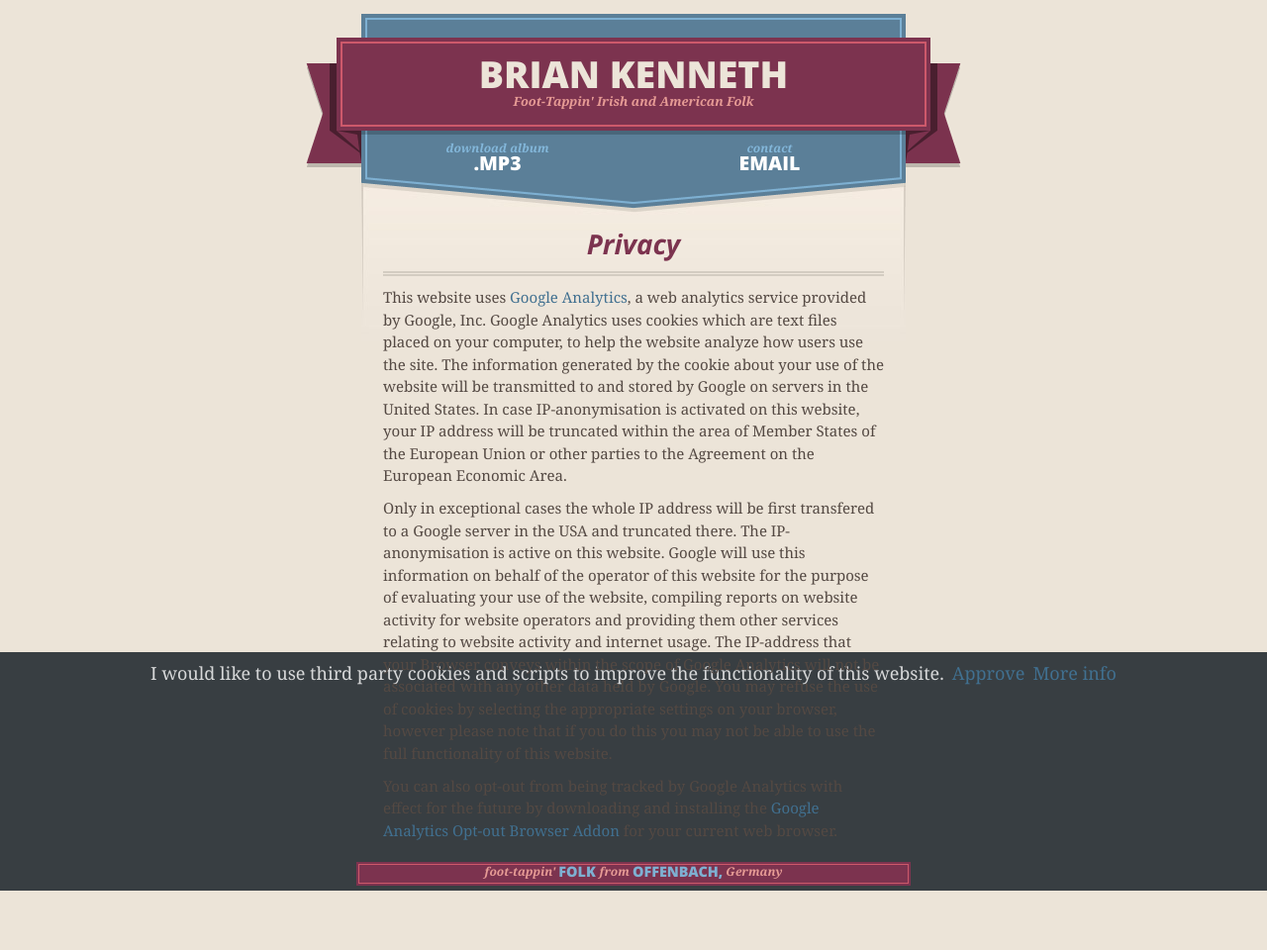
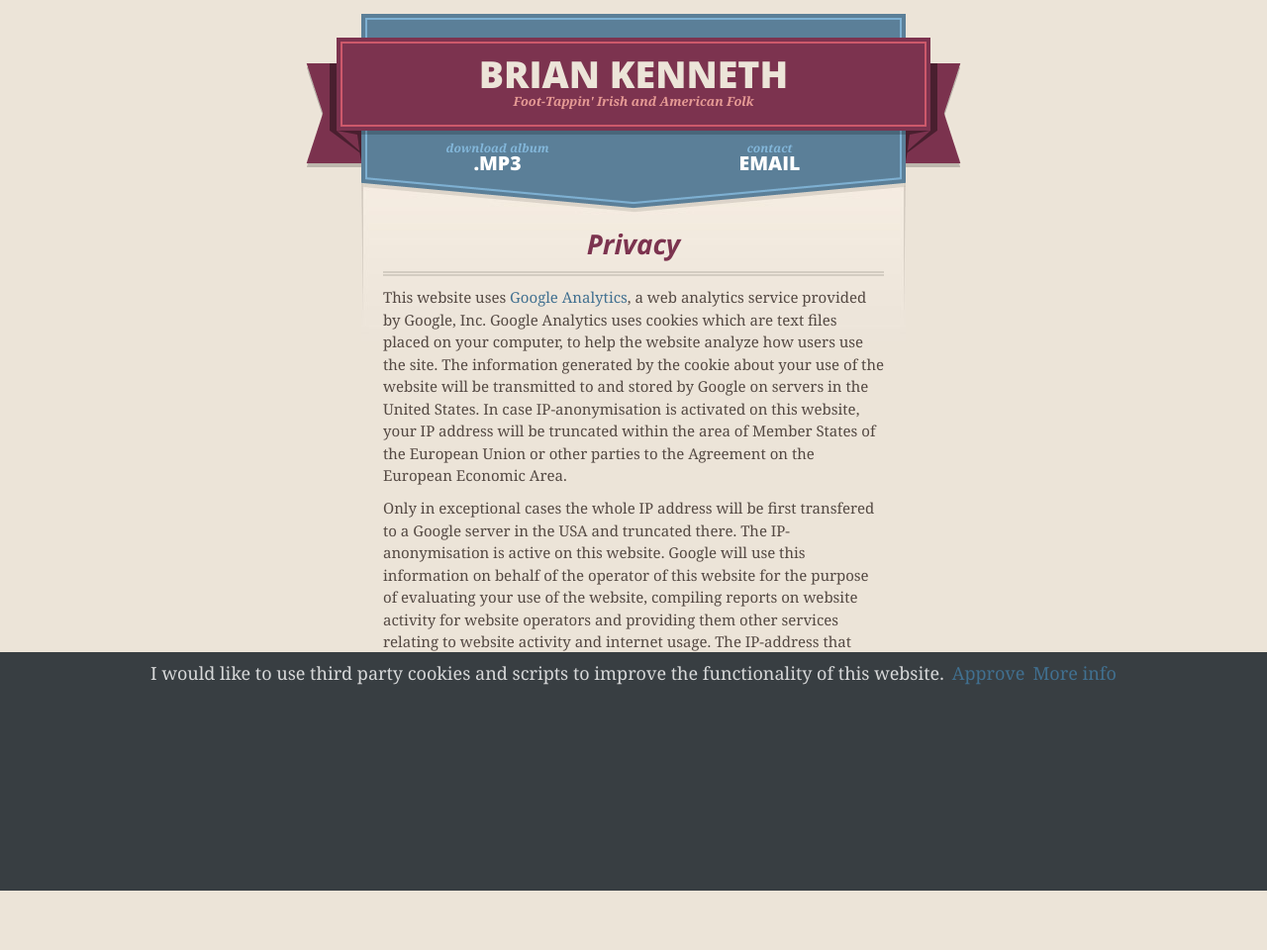
Before and after one commit to BrianInGermany/briankennethmusic, a Jekyll site: the page built from privacy.md, in a window 1280 px wide. Shown: the whole page at 99% size. Built offline with Jekyll 4.4.1, drawn with Linux system fonts in a browser that asks for light colours; our own code applies the rules of GitHub Pages for plain Markdown files; comment, search, counter and statistics services are not loaded.

Commit message:
added z index to cookie div

```diff
--- a/_includes/cookie-consent.html
+++ b/_includes/cookie-consent.html
@@ -6,7 +6,7 @@
         #cookie-notice a {position: relative; bottom: 4px;}
     }
 </style>
-<div id="cookie-notice"><span>I would like to use third party cookies and scripts to improve the functionality of this website.</span><a id="cookie-notice-accept" class="btn btn-primary btn-sm">Approve</a><a href="/privacy" class="btn btn-primary btn-sm">More info</a></div>
+<div id="cookie-notice" style="z-index:10"><span>I would like to use third party cookies and scripts to improve the functionality of this website.</span><a id="cookie-notice-accept" class="btn btn-primary btn-sm">Approve</a><a href="/privacy" class="btn btn-primary btn-sm">More info</a></div>
 <script async src="https://www.googletagmanager.com/gtag/js?id=UA-167215050-1"></script>
 <script>
 window.dataLayer = window.dataLayer || [];
```
